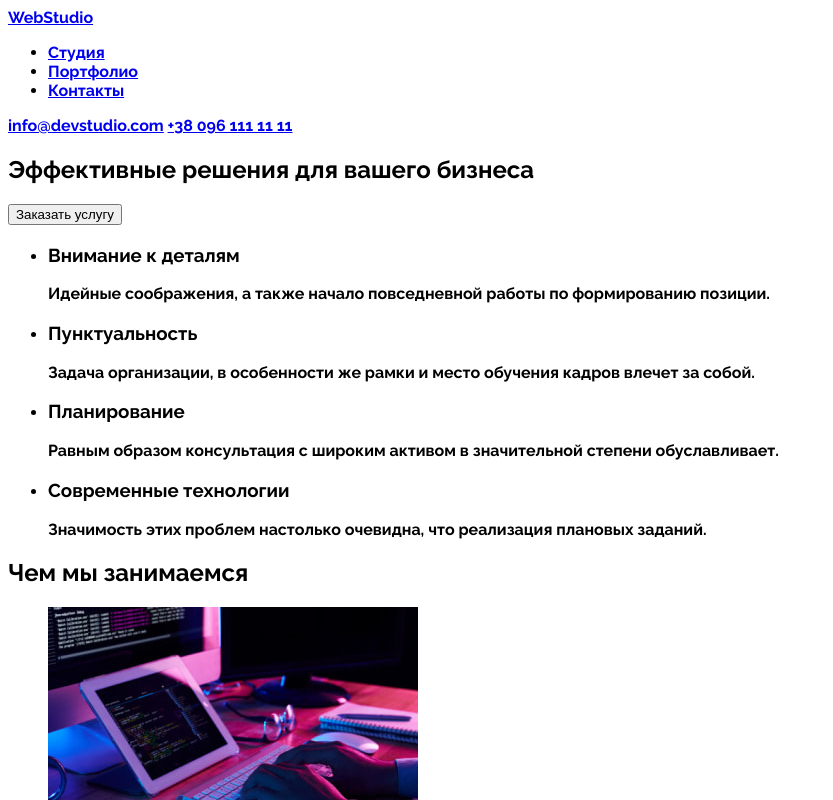
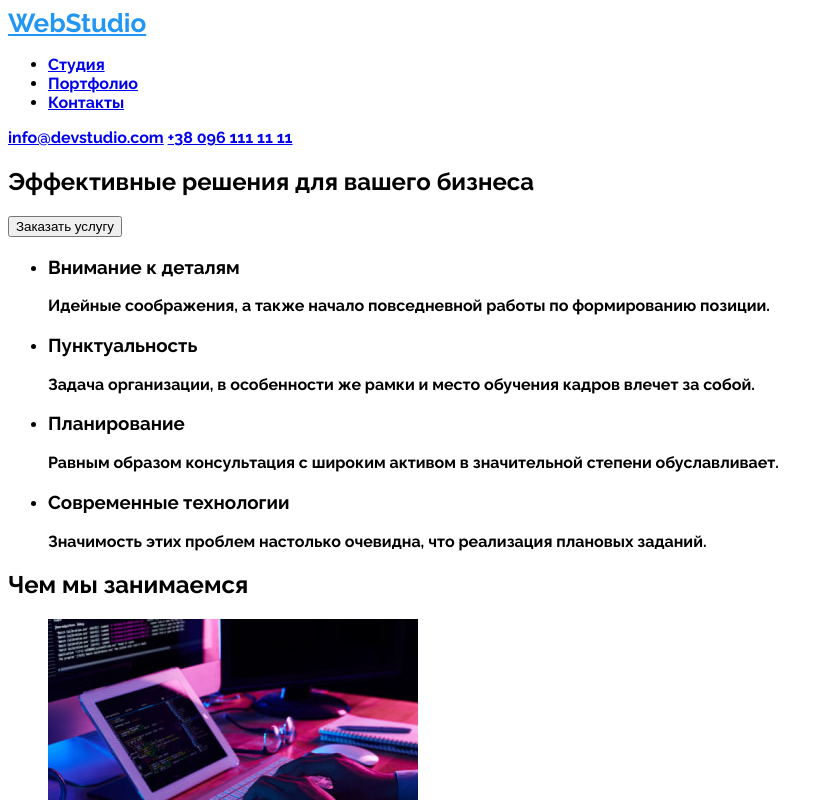
Before and after one commit to IhorRykun/goit-markup-hw-02, a plain HTML site: page index.html in a window 1280 px wide. Shown: the top 800 px of the page, without its empty margins (0-833 px from the left). Drawn offline with Linux system fonts and the light colour scheme.

Commit message:
добавили стиль для логотипа

```diff
--- a/css/styles.css
+++ b/css/styles.css
@@ -3,3 +3,11 @@ body {
     sans-serif;
   ;
 }
+
+.logo {
+  font-style: normal;
+  font-weight: 700;
+  font-size: 26px;
+  line-height: 31px;
+  color: #2196F3;
+}
--- a/index.html
+++ b/index.html
@@ -17,7 +17,7 @@
   <!-- Шапака сайта -->
   <header>
     <nav>
-      <a href="./index.html">WebStudio</a>
+      <a class="logo" href="./index.html">WebStudio</a>
       <ul>
         <li><a href="./">Студия</a></li>
         <li><a href="./portfolio.html">Портфолио</a></li>
@@ -110,7 +110,7 @@
   </main>
   <!-- футер сайту -->
   <footer>
-    <a href="./index.html">WebStudio</a>
+    <a class="logo" href="./index.html">WebStudio</a>
     <address>г. Киев, пр-т Леси Украинки, 26</address>
     <a href="mailto:info@devstudio.com">info@devstudio.com</a>
     <a href="tel:+380991111111">+38 099 111 11 11</a>
```
Also changed, not shown: portfolio.html (+2 -2 lines).
